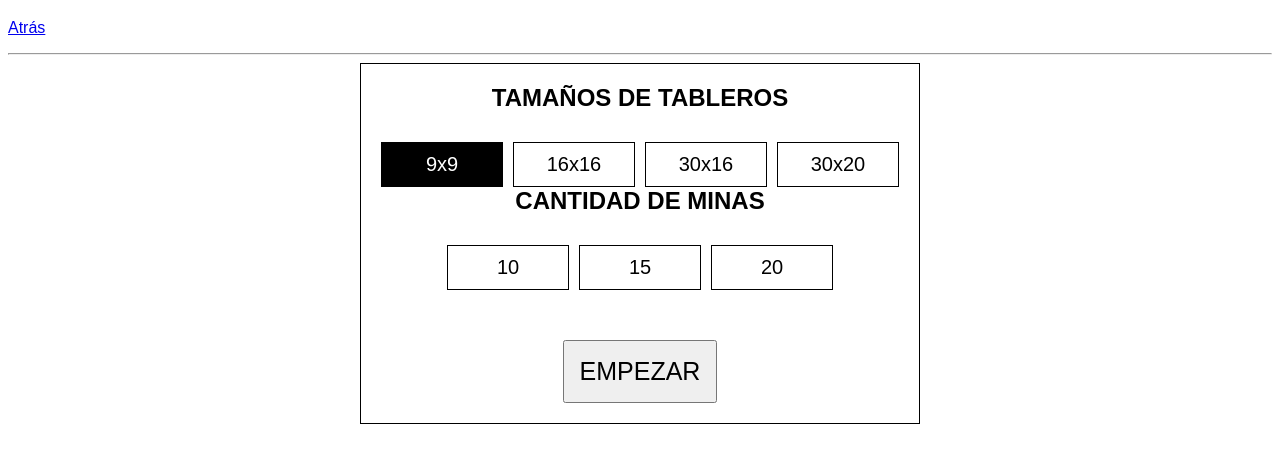
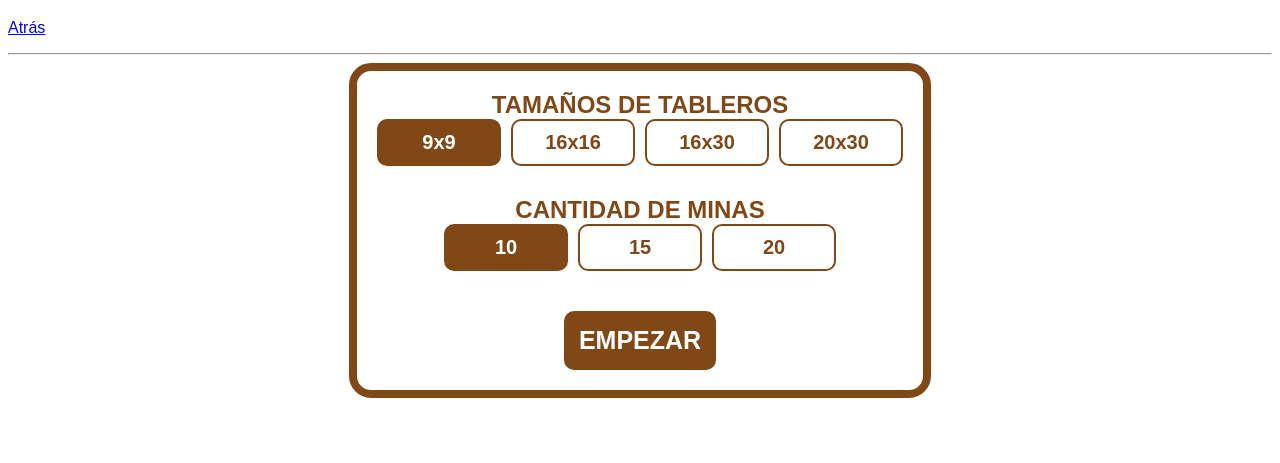
Before and after one commit to eduard02-coder/tp2-js, a website built with Vite: page minesweeper/index.html in a window 1280 px wide. Shown: the part 61-524 px from the top of the page. Built offline with nearby package versions, Linux system fonts and the light colour scheme.

Commit message:
ready to deliver

```diff
--- a/minesweeper/assets/style/colors.scss
+++ b/minesweeper/assets/style/colors.scss
@@ -1,7 +1,7 @@
 // --- text colors
 $text-color-light: white;
-$text-color-dark: black;
+$text-color-dark: #804817;
 
 // --- background colors
 $bg-color-light: white;
-$bg-color-dark: black;
+$bg-color-dark: #804817;
--- a/minesweeper/assets/style/main.scss
+++ b/minesweeper/assets/style/main.scss
@@ -16,8 +16,11 @@ body.minesweeper {
 
     > #minesweeper {
       .settings {
-        border: 1px solid $bg-color-dark;
+        border: 8px solid $bg-color-dark;
         padding: 20px;
+        border-radius: 22px;
+        color: $text-color-dark;
+        font-weight: bolder;
 
         display: flex;
         flex-direction: column;
@@ -26,10 +29,13 @@ body.minesweeper {
 
         > h2 {
           text-transform: uppercase;
+
+          &:nth-of-type(2) {
+            margin-top: 30px;
+          }
         }
 
         > ul {
-          margin-top: 30px;
           font-size: 20px;
           display: flex;
           flex-direction: row;
@@ -39,7 +45,8 @@ body.minesweeper {
           gap: 10px;
 
           > li {
-            border: 1px solid $bg-color-dark;
+            border: 2px solid $bg-color-dark;
+            border-radius: 10px;
             text-align: center;
             padding: 10px 25px;
             width: 70px;
@@ -50,20 +57,19 @@ body.minesweeper {
               color: $text-color-light;
             }
           }
-
-          &.mine-options-16x16,
-          &.mine-options-16x30,
-          &.mine-options-20x30 {
-            display: none;
-          }
         }
 
         > button {
-          margin-top: 50px;
+          margin-top: 40px;
           text-transform: uppercase;
           font-size: 25px;
           padding: 15px;
           cursor: pointer;
+          background-color: $text-color-dark;
+          color: $text-color-light;
+          border: none;
+          border-radius: 10px;
+          font-weight: bolder;
         }
       }
 
--- a/minesweeper/ts/game/game.ts
+++ b/minesweeper/ts/game/game.ts
@@ -381,7 +381,7 @@ class MineSweeper {
 
   async run() {
     this.#settings = (await this.#settingsObj.run()) as settingsType;
-    // this.#startGame(this.#settings);
+    this.#startGame(this.#settings);
   }
 }
 
--- a/minesweeper/ts/game/settings.json
+++ b/minesweeper/ts/game/settings.json
@@ -17,16 +17,16 @@
 
   {
     "boardSize": {
-      "cols": 16,
-      "rows": 30
+      "cols": 30,
+      "rows": 16
     },
     "mineOptions": [50, 115, 180]
   },
 
   {
     "boardSize": {
-      "cols": 20,
-      "rows": 30
+      "cols": 30,
+      "rows": 20
     },
     "mineOptions": [70, 175, 220]
   }
--- a/minesweeper/ts/game/settings.ts
+++ b/minesweeper/ts/game/settings.ts
@@ -17,16 +17,16 @@ class SettingsWindow {
   };
   #ulMinas!: HTMLUListElement;
   #ulTablero!: HTMLUListElement;
-  #selectedBoardIndex!: number;
+  #startBtn!: HTMLElement;
 
   constructor(appCont: HTMLElement) {
     this.#appCont = appCont;
   }
 
-  #boardSelectEvents() {
-    // --- set board sizes
-    const eventHandler = (event: Event) => {
-      const clickedLi = event.target as HTMLElement;
+  #setEvents() {
+    // --- board size and mine quantity selection events --- //
+    const markLi = (li: HTMLElement) => {
+      const clickedLi = li;
 
       // --- get its siblings
       const siblings = (clickedLi.parentElement as HTMLElement).children;
@@ -40,46 +40,56 @@ class SettingsWindow {
       clickedLi.className = 'selected';
 
       // --- index of the clicked li
-      this.#selectedBoardIndex = Array.from(siblings).indexOf(clickedLi);
+      return Array.from(siblings).indexOf(clickedLi);
+    };
+
+    const boardSelectHandler = (event: Event) => {
+      const clickedLi = event.target as HTMLElement;
+
+      // --- get index of the clicked li and mark style it differently on css
+      const selectedBoardIndex = markLi(clickedLi);
 
       // --- save the selected board size
-      this.#settings.cols =
-        settingsFromFile[this.#selectedBoardIndex].boardSize.cols;
-      this.#settings.rows =
-        settingsFromFile[this.#selectedBoardIndex].boardSize.rows;
+      this.#settings.cols = settingsFromFile[selectedBoardIndex].boardSize.cols;
+      this.#settings.rows = settingsFromFile[selectedBoardIndex].boardSize.rows;
 
       // --- get the mine options accordingly
-      const mineOptions =
-        settingsFromFile[this.#selectedBoardIndex].mineOptions;
+      const mineOptions = settingsFromFile[selectedBoardIndex].mineOptions;
 
-      // --- display mine options
+      // --- display mine options and set events on them
       this.#ulMinas.replaceChildren();
+
+      const mineSelectHandler = (event: Event) => {
+        const clickedLi = event.target as HTMLElement;
+
+        // --- get index of the clicked li and mark style it differently on css
+        const selectedMineIndex = markLi(clickedLi);
+
+        // --- save the selected mine quantity
+        this.#settings.mines =
+          settingsFromFile[selectedBoardIndex].mineOptions[selectedMineIndex];
+      };
 
       mineOptions.forEach((elem) => {
         const newLi = document.createElement('li');
         newLi.innerText = String(elem);
         this.#ulMinas.append(newLi);
+
+        newLi.addEventListener('click', mineSelectHandler);
       });
+
+      // --- click on the first mine option
+      (this.#ulMinas.children[0] as HTMLElement).click();
     };
 
     settingsFromFile.forEach((elem) => {
       const newLi = document.createElement('li');
       newLi.innerText = `${elem.boardSize.rows}x${elem.boardSize.cols}`;
       this.#ulTablero.append(newLi);
-      newLi.addEventListener('click', eventHandler);
+      newLi.addEventListener('click', boardSelectHandler);
     });
 
     (this.#ulTablero.children[0] as HTMLElement).click();
-  }
-
-  #mineSelectEvents() {
-    const mineLis = this.#ulMinas.children;
-
-    for (let li of mineLis) {
-      li.addEventListener('click', () => {
-        li.className = 'selected';
-      });
-    }
   }
 
   #createWindow() {
@@ -101,8 +111,8 @@ class SettingsWindow {
     this.#ulMinas.classList.add('mine-options');
 
     // --- boton empezar
-    const startBt = document.createElement('button');
-    startBt.innerText = 'EMPEZAR';
+    this.#startBtn = document.createElement('button');
+    this.#startBtn.innerText = 'EMPEZAR';
 
     // --- agregar todo
     this.#settingsCont.append(
@@ -110,16 +120,23 @@ class SettingsWindow {
       this.#ulTablero,
       h2Minas,
       this.#ulMinas,
-      startBt,
+      this.#startBtn,
     );
   }
 
   async run() {
     this.#createWindow();
-    this.#boardSelectEvents();
-    this.#mineSelectEvents();
+    this.#setEvents();
 
-    return this.#settings;
+    return new Promise((resolve) => {
+      // --- start button
+      const startBtHandler = () => {
+        this.#settingsCont.remove();
+        resolve(this.#settings);
+      };
+
+      this.#startBtn.addEventListener('click', startBtHandler);
+    });
   }
 }
 
```
